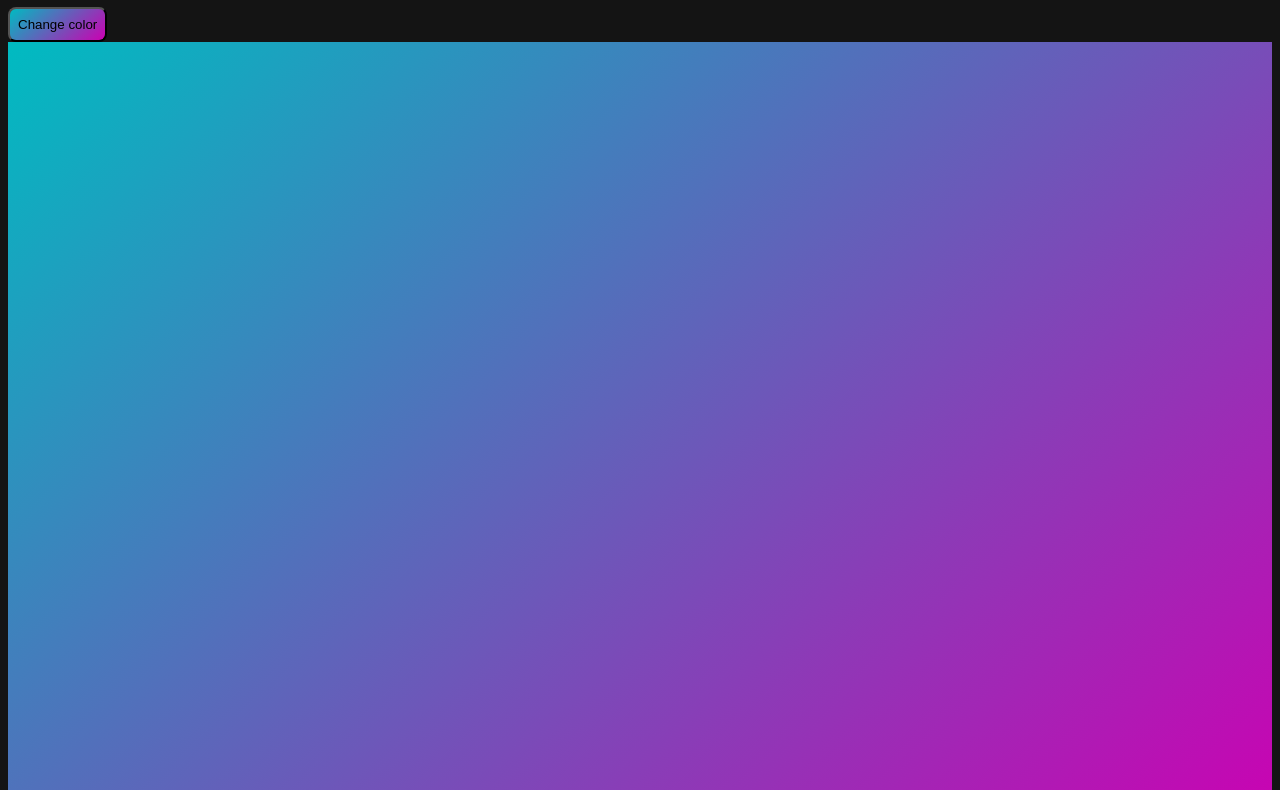
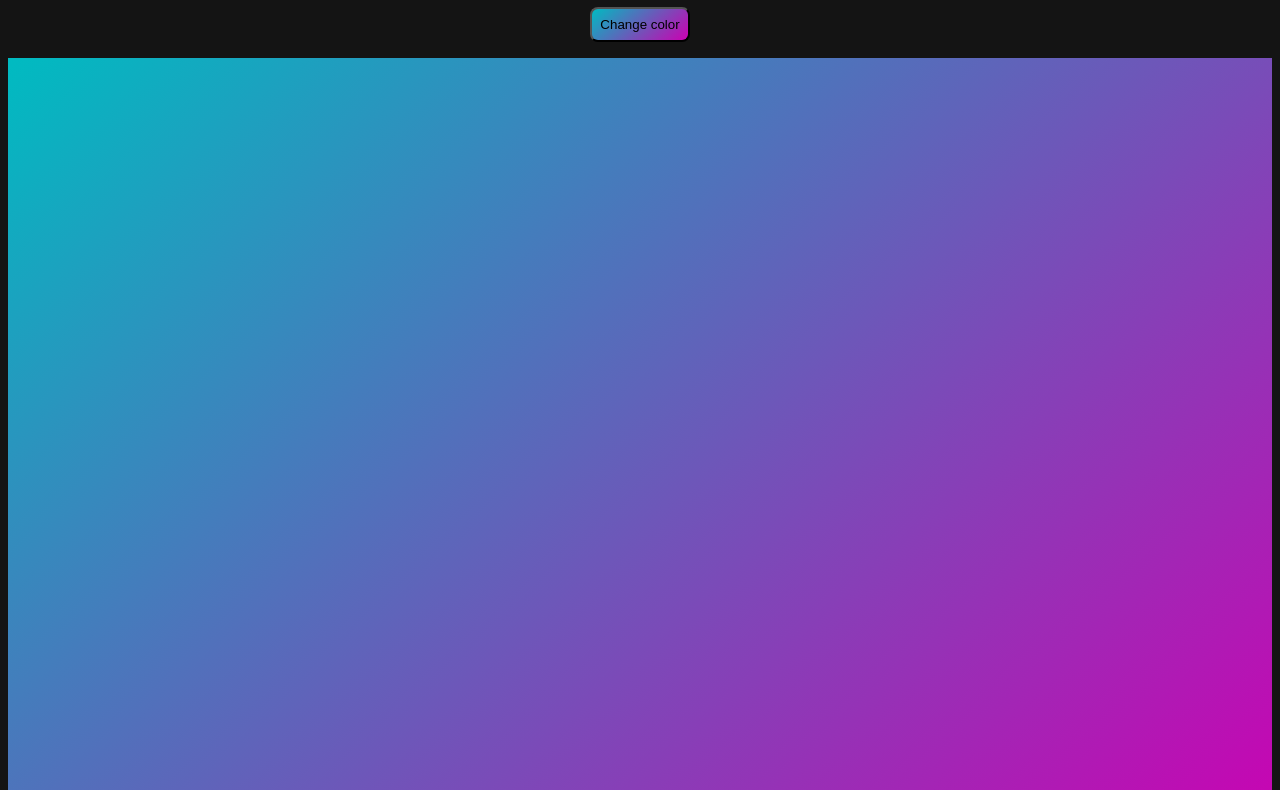
Before and after one commit to EZillman/git-assignment-VG, a website built with Vite: page git-assignment/index.html in a window 1280 px wide. Shown: the part 73-863 px from the top of the page. Built offline with nearby package versions, Linux system fonts and the light colour scheme.

Commit message:
commit for cherrypick

```diff
--- a/git-assignment/src/main.scss
+++ b/git-assignment/src/main.scss
@@ -1,6 +1,11 @@
 body {
     background-color: #141414;
     color: #e4e4e4;
+}
+
+nav {
+    text-align: center;
+    margin-bottom: 1rem;
 }
 
 button {
```
Also changed, not shown: git-assignment/src/main.css.
